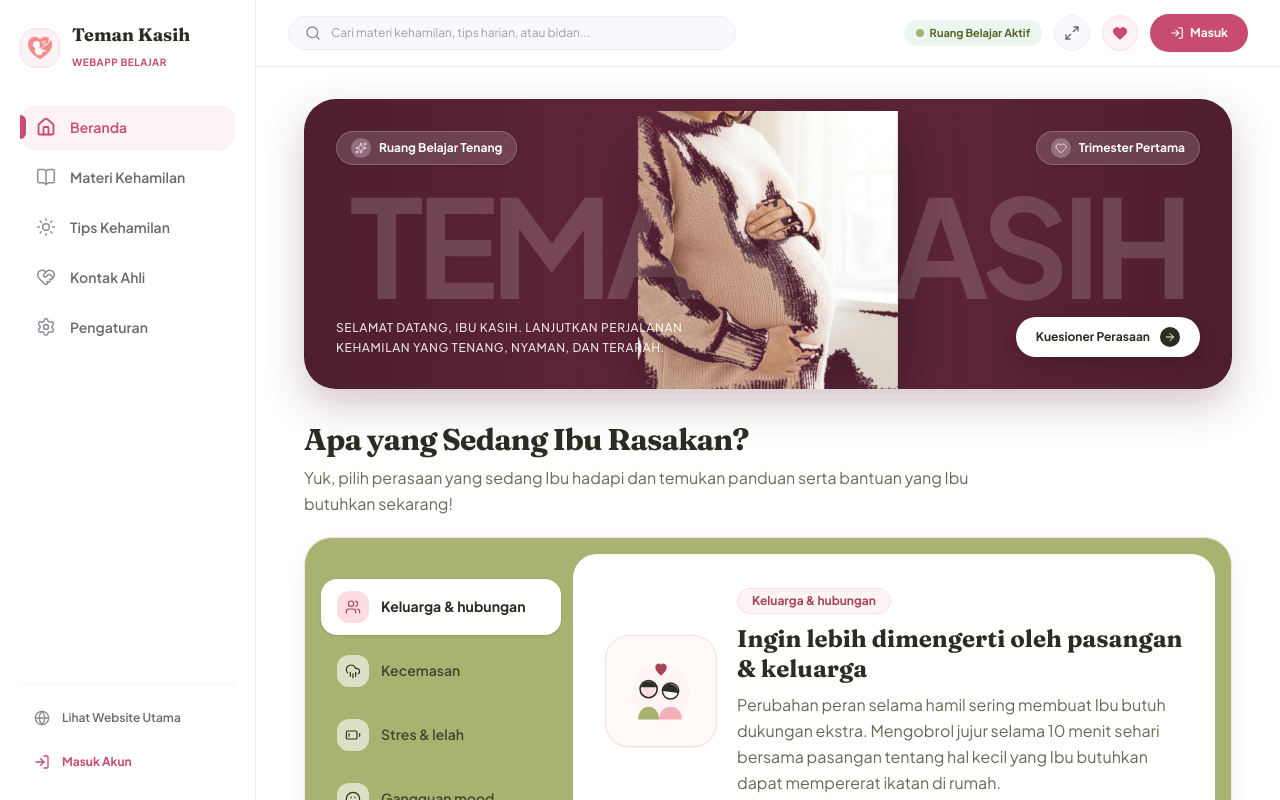
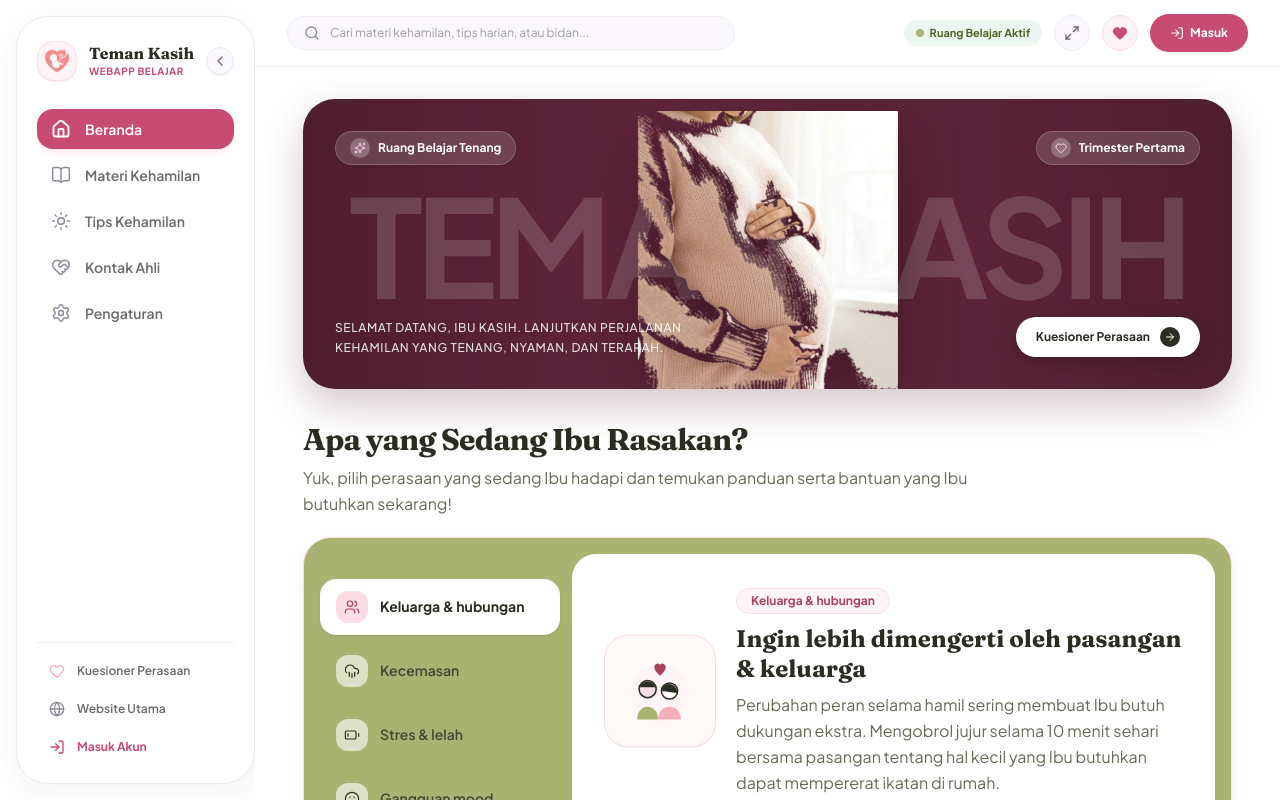
Before and after one commit to bimbim-po/buna-ceria, a Next.js app: page /belajar in a window 1280 px wide. Built offline with nearby package versions, Linux system fonts and the light colour scheme.

Commit message:
feat: add collapsible floating sidebar and update materi & tips cards to 3-column grid

```diff
--- a/components/HomeContent.tsx
+++ b/components/HomeContent.tsx
@@ -254,6 +254,7 @@ export function HomeContent({ initialMode }: { initialMode?: AppMode }) {
 
   const [searchQuery, setSearchQuery] = useState('');
   const [savedTipIds, setSavedTipIds] = useState<string[]>([]);
+  const [isSidebarCollapsed, setIsSidebarCollapsed] = useState(false);
   const [selectedInfoCard, setSelectedInfoCard] = useState<UnifiedCard | null>(null);
   const [isQuizModalOpen, setIsQuizModalOpen] = useState(false);
   const [isReflectionModalOpen, setIsReflectionModalOpen] = useState(false);
@@ -351,14 +352,18 @@ export function HomeContent({ initialMode }: { initialMode?: AppMode }) {
            - Pengaturan: Profil pengguna & kuesioner perasaan
            ===================================================================== */
         <div className="flex h-screen w-full overflow-hidden bg-white text-[#2A2D22]">
-          {/* 1. NAVBAR DI KIRI */}
+          {/* 1. NAVBAR DI KIRI (COLLAPSIBLE FLOATING PILL) */}
           <aside
             aria-label="Sidebar WebApp"
-            className="hidden lg:block lg:w-64 lg:shrink-0 h-full border-r border-[#F0ECF5] bg-white select-none"
+            className={`hidden lg:flex flex-col h-screen py-4 pl-4 shrink-0 transition-all duration-300 ease-in-out select-none ${
+              isSidebarCollapsed ? 'w-[90px]' : 'w-[255px]'
+            }`}
           >
             <SidebarNav
               activeSection={activeSection}
               onSelectSection={handleSelectSection}
+              isCollapsed={isSidebarCollapsed}
+              onToggleCollapse={() => setIsSidebarCollapsed((prev) => !prev)}
             />
           </aside>
 
@@ -609,7 +614,7 @@ export function HomeContent({ initialMode }: { initialMode?: AppMode }) {
                           </span>
                         </div>
 
-                        <div className="grid grid-cols-1 md:grid-cols-2 gap-6 sm:gap-7 overflow-visible pt-1">
+                        <div className="grid grid-cols-1 sm:grid-cols-2 lg:grid-cols-3 gap-5 sm:gap-6 overflow-visible pt-1">
                           {UNIFIED_LEARNING_CARDS.map((card) => {
                             let isDone = false;
                             if (card.type === 'module' && card.moduleId) {
@@ -868,7 +873,7 @@ export function HomeContent({ initialMode }: { initialMode?: AppMode }) {
                         }}
                       />
 
-                      <div id="tips-grid" className="grid grid-cols-1 md:grid-cols-2 gap-6">
+                      <div id="tips-grid" className="grid grid-cols-1 sm:grid-cols-2 lg:grid-cols-3 gap-5 sm:gap-6">
                         {filteredTips.map((tip, idx) => (
                           <TipCard
                             key={tip.id}
--- a/components/SidebarNav.tsx
+++ b/components/SidebarNav.tsx
@@ -4,7 +4,10 @@ import React from 'react';
 import Image from 'next/image';
 import {
   BookOpen,
+  ChevronLeft,
+  ChevronRight,
   Globe,
+  Heart,
   HeartHandshake,
   Home,
   LogIn,
@@ -20,6 +23,8 @@ interface SidebarNavProps {
   onSelectSection: (id: string) => void;
   isMobileDrawer?: boolean;
   onCloseMobile?: () => void;
+  isCollapsed?: boolean;
+  onToggleCollapse?: () => void;
 }
 
 export function SidebarNav({
@@ -27,8 +32,16 @@ export function SidebarNav({
   onSelectSection,
   isMobileDrawer = false,
   onCloseMobile,
+  isCollapsed = false,
+  onToggleCollapse,
 }: SidebarNavProps) {
-  const { session, openLoginDialog, handleLogout, enterLandingPage } = useApp();
+  const {
+    session,
+    openLoginDialog,
+    openAnxietyDialog,
+    handleLogout,
+    enterLandingPage,
+  } = useApp();
 
   const menuItems = [
     { id: 'beranda', label: 'Beranda', icon: Home },
@@ -48,17 +61,31 @@ export function SidebarNav({
   return (
     <aside
       aria-label="Navigasi WebApp Teman Kasih"
-      className="flex h-full flex-col justify-between bg-white text-[#2A2D22] select-none p-5"
+      className={`flex h-full flex-col justify-between rounded-[28px] sm:rounded-[32px] bg-white border border-[#ECE7F2] shadow-[0_8px_30px_rgba(40,40,60,0.06)] text-[#2A2D22] select-none transition-all duration-300 ${
+        isCollapsed ? 'p-2.5 sm:p-3 items-center' : 'p-4 sm:p-5'
+      }`}
     >
-      <div>
-        {/* Brand Header */}
-        <div className="flex items-center justify-between pb-6 pt-1">
+      <div className="w-full">
+        {/* ===================================================================
+            1. BRAND HEADER + TOGGLE BUTTON (BISA DIBUKA TUTUP)
+           =================================================================== */}
+        <div
+          className={`flex items-center pb-5 pt-1 ${
+            isCollapsed
+              ? 'flex-col gap-3 justify-center'
+              : 'justify-between gap-2'
+          }`}
+        >
+          {/* Brand Logo & Name */}
           <button
             type="button"
             onClick={() => handleNavClick('beranda')}
-            className="flex items-center gap-3 text-left cursor-pointer group"
+            className={`flex items-center gap-3 text-left cursor-pointer group ${
+              isCollapsed ? 'justify-center' : 'min-w-0'
+            }`}
+            title="Teman Kasih - Beranda"
           >
-            <span className="flex h-10 w-10 shrink-0 items-center justify-center rounded-2xl bg-[#FDF2F5] border border-pink-100 p-1.5 transition-transform group-hover:scale-105">
+            <span className="flex h-10 w-10 shrink-0 items-center justify-center rounded-2xl bg-[#FDF2F5] border border-pink-100 p-1.5 transition-transform group-hover:scale-105 shadow-2xs">
               <Image
                 src="/logo.png"
                 alt="Teman Kasih"
@@ -67,91 +94,215 @@ export function SidebarNav({
                 className="h-7 w-7 object-contain"
               />
             </span>
-            <div>
-              <span className="block font-heading text-lg font-bold leading-tight text-[#2A2D22]">
+
+            {!isCollapsed && (
+              <div className="min-w-0 transition-opacity duration-200">
+                <span className="block font-heading text-base font-bold leading-tight text-[#2A2D22] truncate">
                   Teman Kasih
                 </span>
-              <span className="text-[10px] font-bold uppercase tracking-wider text-[#C84B71]">
+                <span className="text-[10px] font-bold uppercase tracking-wider text-[#C84B71] truncate block">
                   WebApp Belajar
                 </span>
               </div>
+            )}
           </button>
 
+          {/* Tombol Buka / Tutup Sidebar (Chevron Desktop) */}
+          {!isMobileDrawer && onToggleCollapse && (
+            <button
+              type="button"
+              onClick={onToggleCollapse}
+              aria-label={isCollapsed ? 'Buka sidebar' : 'Tutup sidebar'}
+              title={isCollapsed ? 'Perluas sidebar (Buka)' : 'Ciutkan sidebar (Tutup)'}
+              className="flex h-7 w-7 shrink-0 items-center justify-center rounded-full bg-[#FAF8FC] border border-[#ECE7F2] text-[#6E6A6C] hover:bg-[#FDF2F5] hover:text-[#C84B71] hover:border-pink-200 transition-all cursor-pointer shadow-2xs hover:scale-105 active:scale-95"
+            >
+              {isCollapsed ? (
+                <ChevronRight className="h-4 w-4" />
+              ) : (
+                <ChevronLeft className="h-4 w-4" />
+              )}
+            </button>
+          )}
+
+          {/* Tombol Tutup Mobile Drawer */}
           {isMobileDrawer && onCloseMobile && (
             <button
               type="button"
               onClick={onCloseMobile}
               aria-label="Tutup menu"
-              className="flex h-9 w-9 items-center justify-center rounded-full bg-gray-100 text-[#2A2D22] hover:bg-gray-200 cursor-pointer"
+              className="flex h-8 w-8 items-center justify-center rounded-full bg-gray-100 text-[#2A2D22] hover:bg-gray-200 cursor-pointer"
             >
-              <X className="h-5 w-5" strokeWidth={1.75} />
+              <X className="h-4 w-4" strokeWidth={2} />
             </button>
           )}
         </div>
 
-        {/* Menu Navigasi Utama */}
-        <nav aria-label="Menu WebApp" className="space-y-1.5 pt-2">
+        {/* ===================================================================
+            2. MENU NAVIGASI UTAMA
+           =================================================================== */}
+        <nav
+          aria-label="Menu WebApp"
+          className={`space-y-1.5 pt-2 ${
+            isCollapsed ? 'flex flex-col items-center' : ''
+          }`}
+        >
           {menuItems.map((item) => {
             const Icon = item.icon;
             const isActive = activeSection === item.id;
+
+            if (isCollapsed) {
               return (
                 <button
                   key={item.id}
                   type="button"
                   onClick={() => handleNavClick(item.id)}
-                className={`group relative flex w-full items-center gap-3.5 rounded-2xl px-4 py-3 text-left text-sm font-semibold transition-all cursor-pointer ${
+                  title={item.label}
+                  aria-label={item.label}
+                  aria-current={isActive ? 'page' : undefined}
+                  className={`group relative flex h-11 w-11 items-center justify-center rounded-2xl transition-all cursor-pointer ${
                     isActive
-                    ? 'bg-[#FDF2F5] text-[#C84B71] font-bold shadow-2xs'
-                    : 'text-[#6E6A6C] hover:bg-[#F9F8FA] hover:text-[#2A2D22]'
+                      ? 'bg-[#C84B71] text-white shadow-md shadow-pink-500/25 scale-105 font-bold'
+                      : 'text-[#6E6A6C] hover:bg-[#FAF8FC] hover:text-[#2A2D22]'
                   }`}
                 >
-                {/* Active Pill Indicator di sisi kiri */}
-                {isActive && (
-                  <span
-                    aria-hidden="true"
-                    className="absolute left-0 top-1/2 -translate-y-1/2 h-6 w-1.5 rounded-r-full bg-[#C84B71]"
-                  />
-                )}
+                  <Icon className="h-5 w-5 shrink-0" strokeWidth={isActive ? 2.2 : 1.75} />
+                </button>
+              );
+            }
+
+            return (
+              <button
+                key={item.id}
+                type="button"
+                onClick={() => handleNavClick(item.id)}
+                aria-current={isActive ? 'page' : undefined}
+                className={`group relative flex w-full items-center gap-3.5 rounded-2xl px-3.5 py-2.5 text-left text-sm font-semibold transition-all cursor-pointer ${
+                  isActive
+                    ? 'bg-[#C84B71] text-white font-bold shadow-md shadow-pink-500/25'
+                    : 'text-[#6E6A6C] hover:bg-[#FAF8FC] hover:text-[#2A2D22]'
+                }`}
+              >
                 <Icon
                   className={`h-5 w-5 shrink-0 transition-colors ${
-                    isActive ? 'text-[#C84B71]' : 'text-[#8C8896] group-hover:text-[#2A2D22]'
+                    isActive ? 'text-white' : 'text-[#8C8896] group-hover:text-[#2A2D22]'
                   }`}
                   strokeWidth={isActive ? 2.2 : 1.75}
                 />
-                <span>{item.label}</span>
+                <span className="truncate">{item.label}</span>
               </button>
             );
           })}
         </nav>
       </div>
 
-      {/* Bagian Bawah: Aksi Website Utama & Keluar/Masuk */}
-      <div className="space-y-2 pt-4 border-t border-gray-100">
+      {/* ===================================================================
+          3. BAGIAN BAWAH: WEBSITE UTAMA, KUESIONER, & MASUK/KELUAR
+         =================================================================== */}
+      <div
+        className={`w-full pt-3 border-t border-[#F0ECF5] ${
+          isCollapsed
+            ? 'flex flex-col items-center gap-2'
+            : 'space-y-1.5'
+        }`}
+      >
+        {/* Kuesioner Perasaan (Mood Check) */}
+        {isCollapsed ? (
+          <button
+            type="button"
+            onClick={() => {
+              if (onCloseMobile) onCloseMobile();
+              if (!session) openLoginDialog();
+              else openAnxietyDialog();
+            }}
+            title="Kuesioner Perasaan"
+            aria-label="Kuesioner Perasaan"
+            className="flex h-10 w-10 items-center justify-center rounded-2xl text-pink-600 hover:bg-[#FDF2F5] transition-colors cursor-pointer"
+          >
+            <Heart className="h-4 w-4" />
+          </button>
+        ) : (
+          <button
+            type="button"
+            onClick={() => {
+              if (onCloseMobile) onCloseMobile();
+              if (!session) openLoginDialog();
+              else openAnxietyDialog();
+            }}
+            className="flex w-full items-center gap-3 rounded-xl px-3 py-2 text-left text-xs font-semibold text-[#6E6A6C] hover:bg-[#FDF2F5] hover:text-[#C84B71] transition-colors cursor-pointer"
+          >
+            <Heart className="h-4 w-4 text-pink-500" />
+            <span className="truncate">Kuesioner Perasaan</span>
+          </button>
+        )}
+
         {/* Link Kembali ke Website Utama (Landing Page) */}
+        {isCollapsed ? (
           <button
             type="button"
             onClick={() => {
               if (onCloseMobile) onCloseMobile();
               enterLandingPage();
             }}
-          className="flex w-full items-center gap-3 rounded-xl px-3.5 py-2.5 text-left text-xs font-semibold text-[#6E6A6C] hover:bg-gray-50 hover:text-[#2A2D22] transition-colors cursor-pointer"
+            title="Lihat Website Utama"
+            aria-label="Lihat Website Utama"
+            className="flex h-10 w-10 items-center justify-center rounded-2xl text-[#6E6A6C] hover:bg-[#FAF8FC] hover:text-[#2A2D22] transition-colors cursor-pointer"
+          >
+            <Globe className="h-4 w-4" />
+          </button>
+        ) : (
+          <button
+            type="button"
+            onClick={() => {
+              if (onCloseMobile) onCloseMobile();
+              enterLandingPage();
+            }}
+            className="flex w-full items-center gap-3 rounded-xl px-3 py-2 text-left text-xs font-semibold text-[#6E6A6C] hover:bg-gray-50 hover:text-[#2A2D22] transition-colors cursor-pointer"
           >
             <Globe className="h-4 w-4 text-[#8C8896]" />
-          <span>Lihat Website Utama</span>
+            <span className="truncate">Website Utama</span>
           </button>
+        )}
 
         {/* Tombol Masuk / Keluar */}
         {session ? (
+          isCollapsed ? (
             <button
               type="button"
               onClick={() => {
                 if (onCloseMobile) onCloseMobile();
                 handleLogout();
               }}
-            className="flex w-full items-center gap-3 rounded-xl px-3.5 py-2.5 text-left text-xs font-semibold text-pink-700 hover:bg-pink-50 transition-colors cursor-pointer"
+              title="Keluar dari Akun"
+              aria-label="Keluar dari Akun"
+              className="flex h-10 w-10 items-center justify-center rounded-2xl text-pink-700 hover:bg-pink-50 transition-colors cursor-pointer"
             >
               <Power className="h-4 w-4" />
-            <span>Keluar dari Akun</span>
+            </button>
+          ) : (
+            <button
+              type="button"
+              onClick={() => {
+                if (onCloseMobile) onCloseMobile();
+                handleLogout();
+              }}
+              className="flex w-full items-center gap-3 rounded-xl px-3 py-2 text-left text-xs font-semibold text-pink-700 hover:bg-pink-50 transition-colors cursor-pointer"
+            >
+              <Power className="h-4 w-4" />
+              <span className="truncate">Keluar Akun</span>
+            </button>
+          )
+        ) : isCollapsed ? (
+          <button
+            type="button"
+            onClick={() => {
+              if (onCloseMobile) onCloseMobile();
+              openLoginDialog();
+            }}
+            title="Masuk Akun"
+            aria-label="Masuk Akun"
+            className="flex h-10 w-10 items-center justify-center rounded-2xl text-[#C84B71] hover:bg-pink-50 transition-colors cursor-pointer"
+          >
+            <LogIn className="h-4 w-4" />
           </button>
         ) : (
           <button
@@ -160,10 +311,10 @@ export function SidebarNav({
               if (onCloseMobile) onCloseMobile();
               openLoginDialog();
             }}
-            className="flex w-full items-center gap-3 rounded-xl px-3.5 py-2.5 text-left text-xs font-bold text-[#C84B71] hover:bg-pink-50 transition-colors cursor-pointer"
+            className="flex w-full items-center gap-3 rounded-xl px-3 py-2 text-left text-xs font-bold text-[#C84B71] hover:bg-pink-50 transition-colors cursor-pointer"
           >
             <LogIn className="h-4 w-4" />
-            <span>Masuk Akun</span>
+            <span className="truncate">Masuk Akun</span>
           </button>
         )}
       </div>
```
Lines whose indentation alone changed are shown as unchanged.
